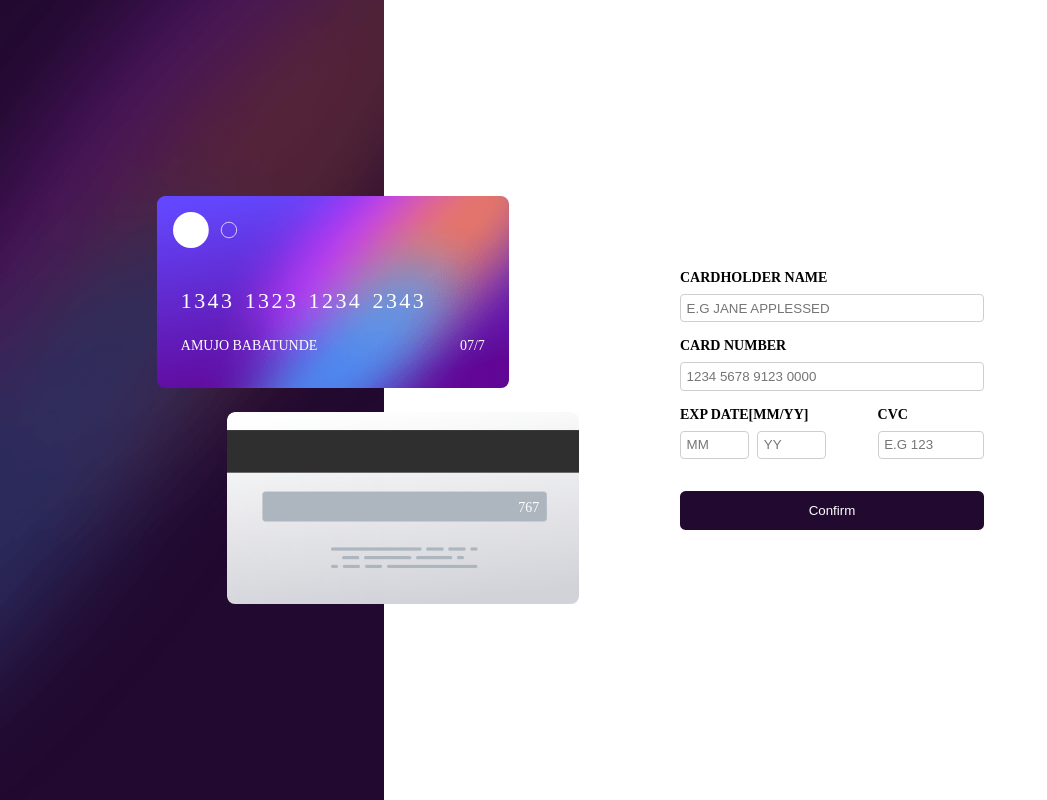
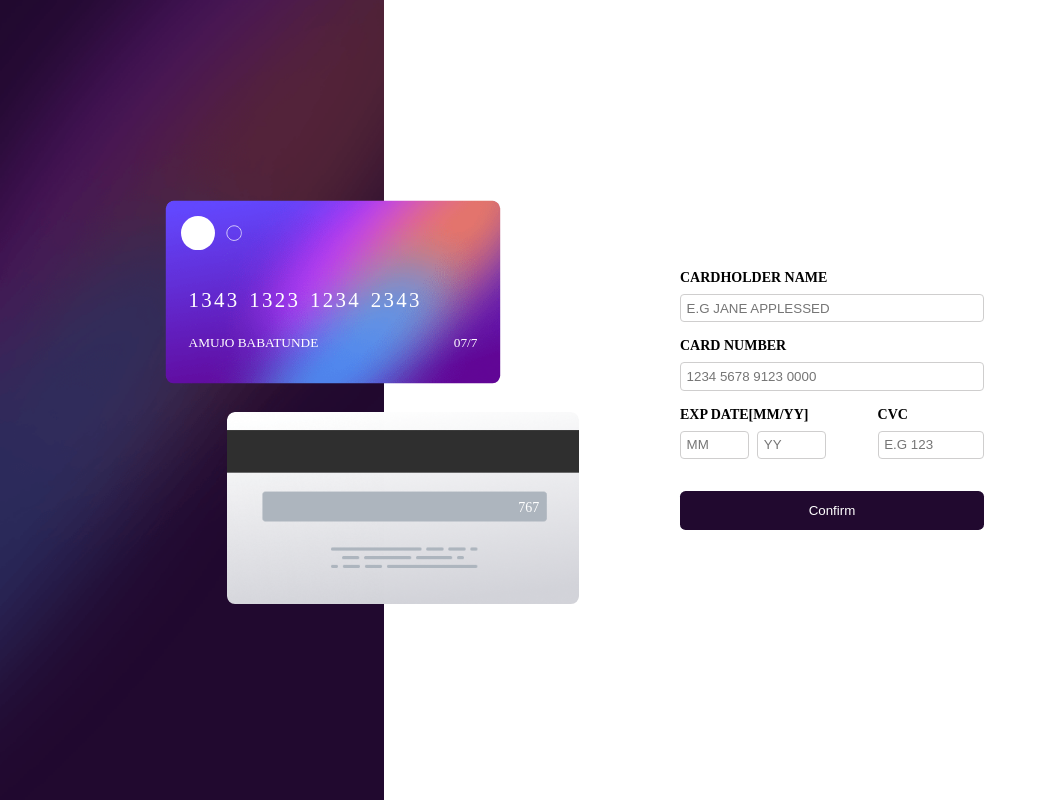
Before and after one commit to M-E-J-O-R/Interactive-Card-Form, a React app: page / in a window 1280 px wide. In both pictures the pointer is over the element 332 px from the left and 292 px from the top of the page. Shown: the whole page, without its empty margins (0-1047 px from the left). Built offline with nearby package versions, Linux system fonts and the light colour scheme.

Commit message:
added transform property

```diff
--- a/src/styles/style.css
+++ b/src/styles/style.css
@@ -21,9 +21,7 @@
     flex-direction: column;
     align-items: center;
     justify-content: center;
-
-
-    padding: 1rem;
+      padding: 1rem;
     gap: 1.5rem;
   }
 
@@ -34,7 +32,11 @@
     position: relative;
     background-repeat: no-repeat;
     background-size: cover;
+    transition: all 0.2s linear;
     border-radius: 0.5rem;
+  }
+  .card:hover{
+    transform: scale(0.95);
   }
   .card p {
     color: white;
```
